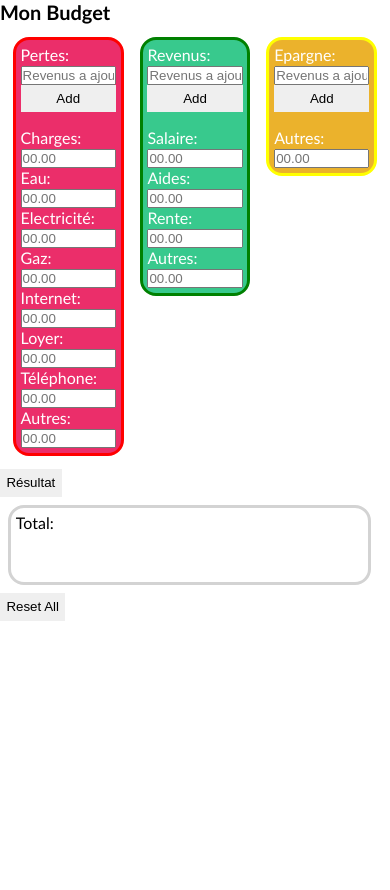
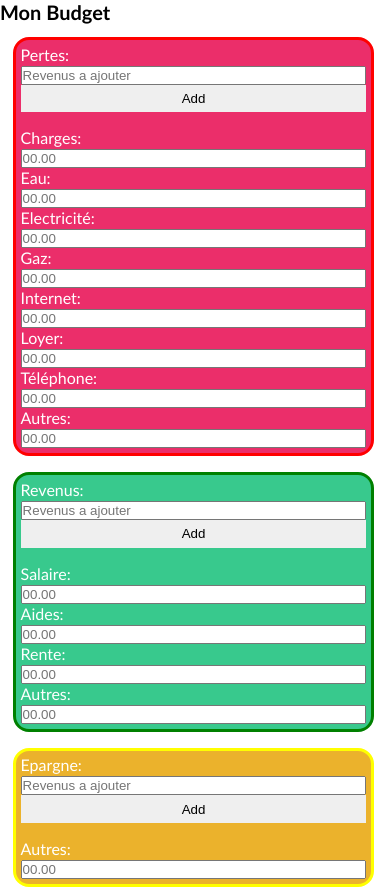
Before and after one commit to ShyroVO/Projet-Budget, a plain HTML site: page index.html in a window 390 px wide. Shown: the top 890 px of the page. Before the commit the page ends 844 px from the top, so only its background shows below. Drawn offline with Linux system fonts and the light colour scheme.

Commit message:
0.9 / Modif responsive

```diff
--- a/style.css
+++ b/style.css
@@ -27,7 +27,7 @@ body {
 }
 
 #result {
-    width: 93%;
+    width: 50%;
 }
 
 #screen input {
@@ -66,3 +66,16 @@ button {
     border: none;
     padding: 0.4rem;
 }
+
+@media screen and (max-width: 450px) {
+
+    #screen {
+        flex-direction: column;
+    }
+
+    #screen #lost, #screen #gains, #screen #epargne, #result {
+        width: 95%;
+        height: 100%;
+        font-size: 1rem;
+    }
+}
```
